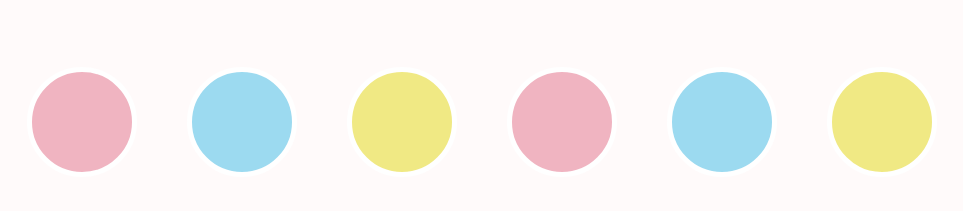
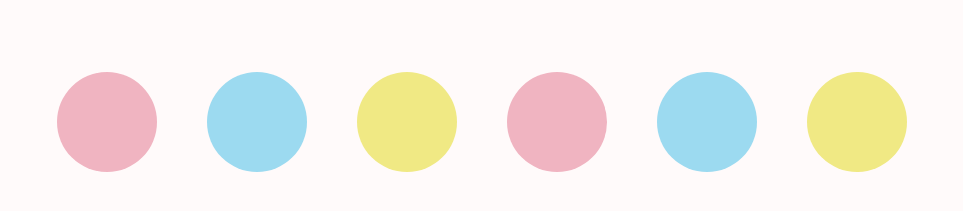
Before and after one commit to aacarring/soundboard-app, a plain HTML site: page index.html in a window 1280 px wide. Shown: the part 369-580 px from the top of the page, without its empty margins (158-1121 px from the left). Drawn offline with Linux system fonts and the light colour scheme.

Commit message:
Removed border from buttons in css

```diff
--- a/styles.css
+++ b/styles.css
@@ -41,7 +41,7 @@ p {
     padding: 50px;
     border-radius: 50%;
     outline: none;
-    border: 5px solid white;
+    border: none;
 }
 .button1,
 .button4 {
```
